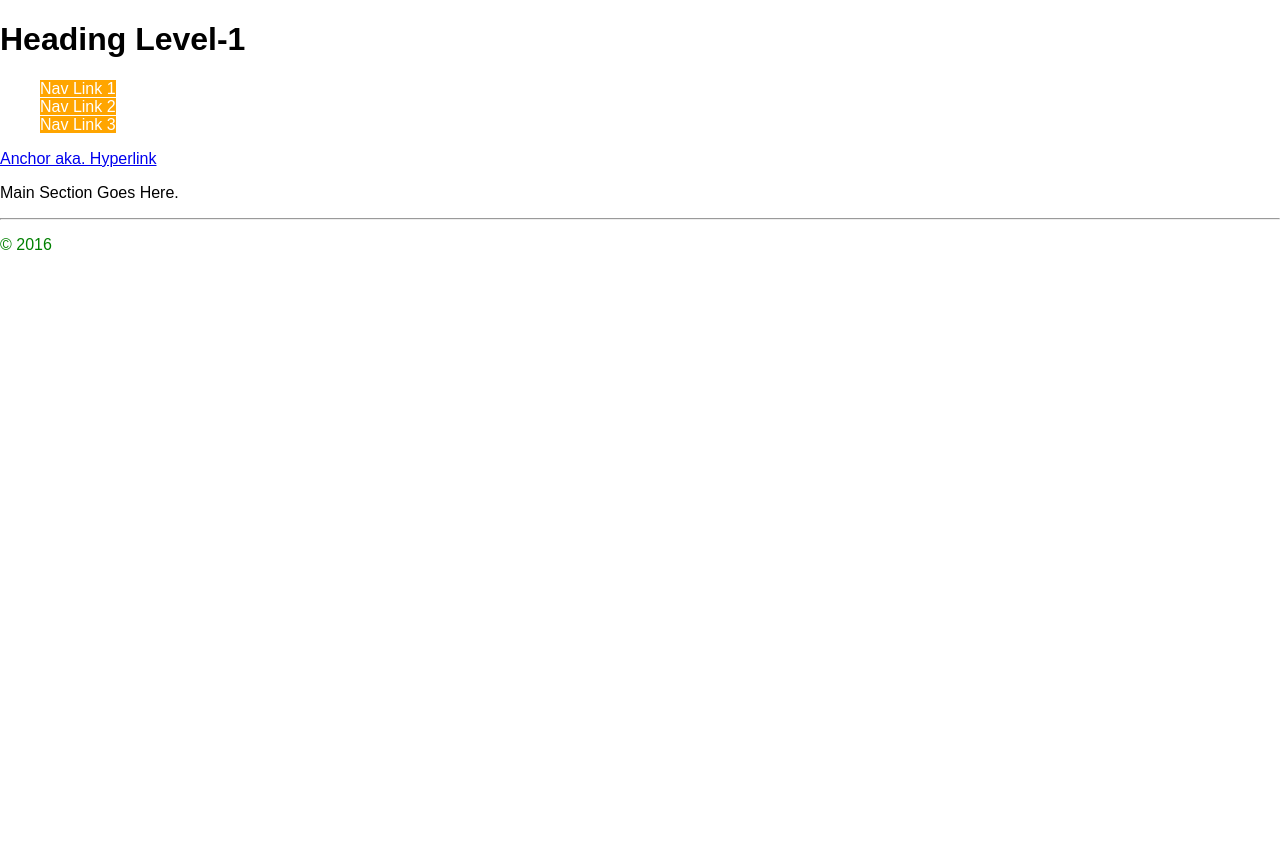
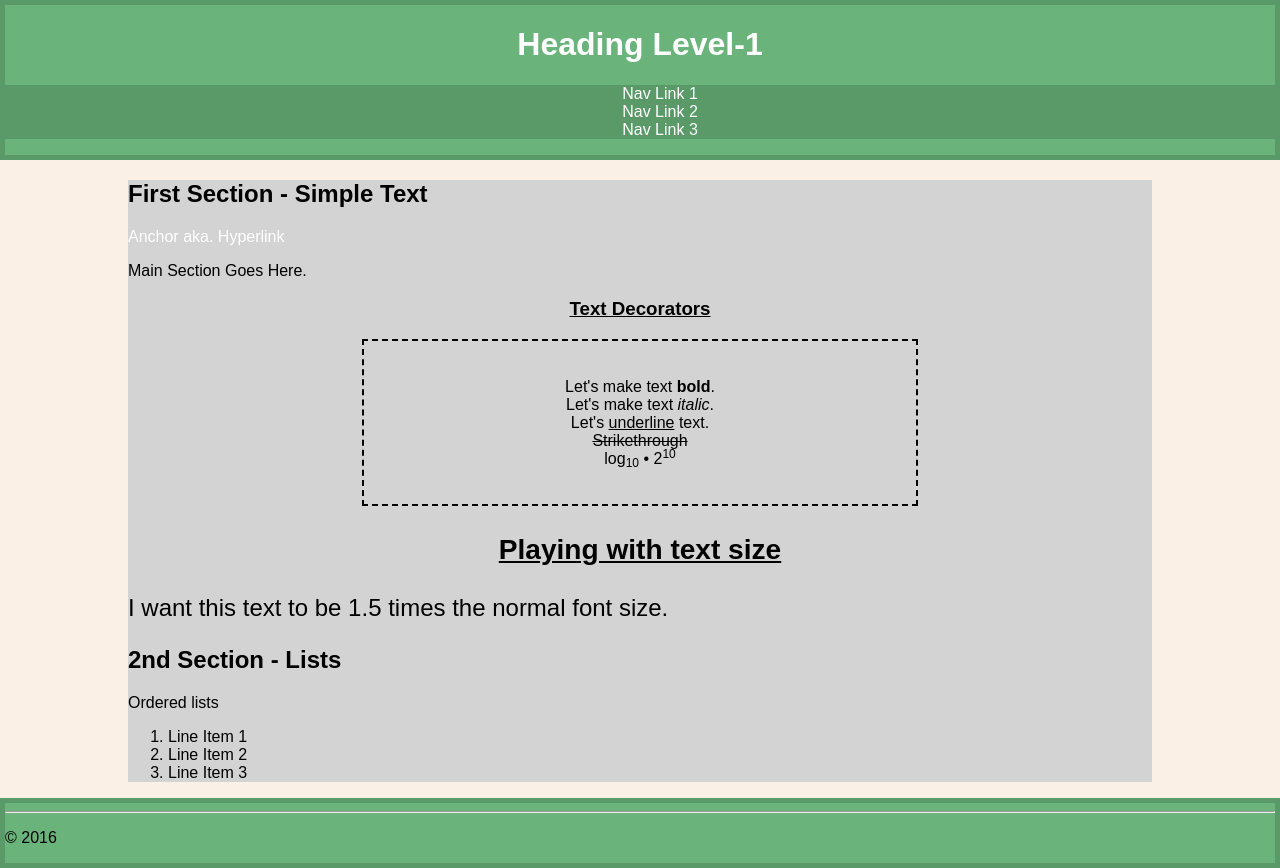
Before and after one commit to jpham247/reference-website, a plain HTML site: page MainPage.html in a window 1280 px wide. Before the commit the page ends 800 px from the top, so only its background shows below. Drawn offline with Linux system fonts and the light colour scheme.

Commit message:
Treehouse : Add starting CSS and some changes to the Main HTML Reference page.

```diff
--- a/MainPage.html
+++ b/MainPage.html
@@ -5,6 +5,7 @@
 <head>
 <!-- Heading Section -->
 	<link rel="stylesheet" href="css/normalize.css">
+	<link rel="stylesheet" href="css/main.css">
 	<style>
 	/*Insert In-Line CSS Here*/
 		/**
@@ -16,16 +17,13 @@
 		 */
 
 	  /*Rule*/
-		footer {
-			color : green; /*Declaration*/
-		}
-
 		/*Descendant Selector*/
-		nav a {
+		/*	nav a {
 					color : white;
 					background-color : orange;
 					text-decoration: none;
 				}
+		*/
 
 	</style>
 
@@ -41,7 +39,9 @@
 <!-- Main Body of Site -->
 	<header>
 		<!-- Page Header Section -->
+		<a href="MainPage.html" id="logo">
 			<h1>Heading Level-1</h1>
+		</a>
 
 		<nav> <!-- Semantic navigation Identifier-->
 		<ul>
@@ -52,11 +52,42 @@
 		</nav>
 	</header>
 
+	<main>
 		<section>
+
+			<h2>First Section - Simple Text</h2>
 			<a href="somewhere.html">Anchor aka. Hyperlink</a>
 			<p>Main Section Goes Here.</p>
+
+			<h3>Text Decorators</h3>
+			<div id="text-decoration">
+
+				<p>
+				Let's make text <b>bold</b>.<br>
+				Let's make text <em>italic</em>.<br>
+				Let's <u>underline</u> text.<br>
+				<s>Strikethrough</s><br>
+				log<sub>10</sub> • 2<sup>10</sup><br>
+				</p>
+			</div>
+
+			<div id="text-size">
+				<h3>Playing with text size</h3>
+				<p> I want this text to be 1.5 times the normal font size.</p>
+			</div>
+
 		</section>
 
+		<section>
+			<h2>2nd Section - Lists</h2>
+			<p>Ordered lists</p>
+			<ol>
+				<li>Line Item 1</li>
+				<li>Line Item 2</li>
+				<li>Line Item 3</li>
+			</ol>
+		</section>
+	</main>
 	<footer>
 		<!-- Footer for Site -->
 		<hr>
--- /dev/null
+++ b/css/main.css
@@ -0,0 +1,65 @@
+/********************************
+*     Global Styling     *
+*********************************/
+a, a:visited {
+	text-decoration: none;
+	color : white;
+}
+
+h3 {
+	text-decoration: underline;
+	text-align : center;
+}
+
+/********************************
+*     Header / Foot Styling     *
+*********************************/
+header, footer {
+	background-color : #6ab47b; /*Declaration*/
+	border : 5px solid #599a68 ;
+}
+
+/********************************
+*     Main Body Styling     *
+*********************************/
+body {
+	background-color : linen;
+	font-family : 'Arial', sans-serif;
+}
+
+main {
+	background-color : lightgrey;
+	max-width : 1024px;
+	margin : 0% auto;
+}
+
+
+nav a.selected, nav a:hover {
+	color : darkgreen;
+}
+/* <element_selector>:<psuedoclass> */
+
+
+
+#logo, nav {
+	text-align : center;
+	background: #599a68;
+	margin : 0 0;
+	padding : 0 0;
+}
+
+#text-decoration {
+	border : 2px dashed black;
+	margin: 0% auto; /* 1st value = top/bottom, 2nd value = left/right (auto centers it)*/
+	padding: 2% 2%;
+	max-width : 50%;
+	text-align : center;
+}
+
+#text-size {
+	font-size: 1.5em;
+}
+
+
+
+/* Hash #<id> selects IDs on the page*/
```
Lines whose indentation alone changed are shown as unchanged.
